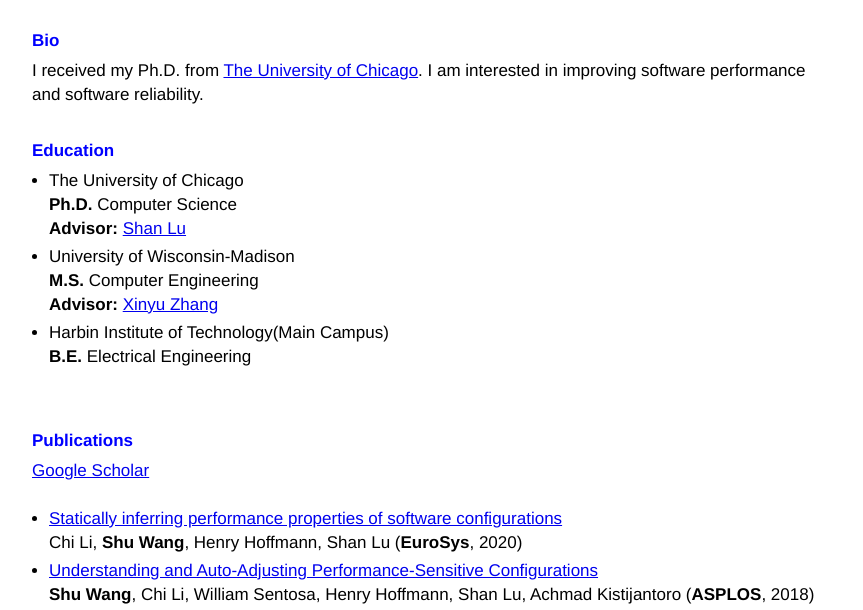
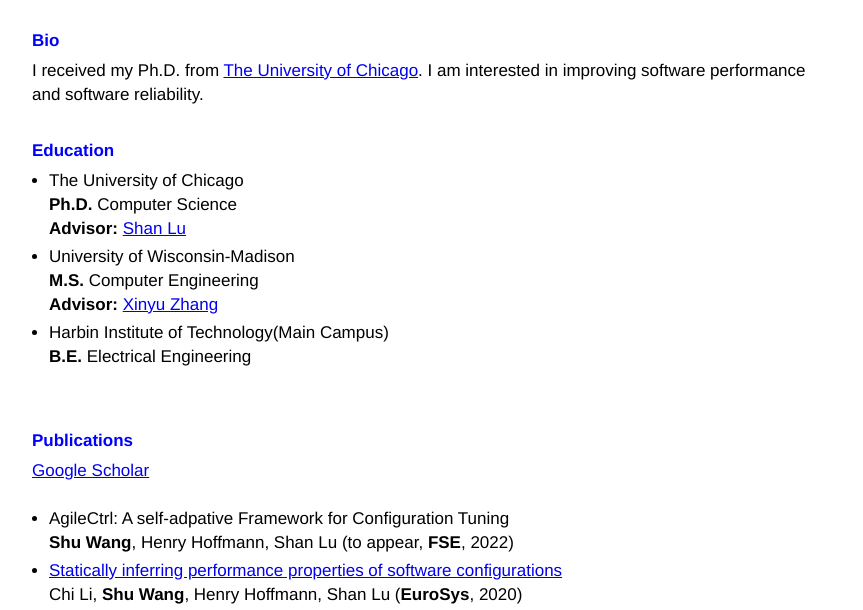
Before and after one commit to shuwang21/shuwang21.github.io, a plain HTML site: page index.html in a window 1280 px wide. Shown: the part 149-759 px from the top of the page, without its empty margins (208-1071 px from the left). Drawn offline with Linux system fonts and the light colour scheme.

Commit message:
Update index.html

```diff
--- a/index.html
+++ b/index.html
@@ -47,7 +47,7 @@
 
         <p>
           Email: <img src="images/email.png" alt="email" width="15%" height="15%" /> @uchicago.edu <br />
-	  CV:<a href="cv/shuwang_cv.pdf">Shu Wang's CV</a> <br />
+	  CV: <a href="cv/shuwang_cv.pdf">Shu Wang's CV</a> <br />
 
         </p>
       </div>
@@ -99,6 +99,12 @@
       <br />
       <ul>
 
+	<li>
+	  <p>
+	    AgileCtrl: A self-adpative Framework for Configuration Tuning<br />
+	    <strong>Shu Wang</strong>, Henry Hoffmann, Shan Lu (to appear, <strong>FSE</strong>, 2022)<br />
+	  </p>
+	</li>
 
 	<li>
 	  <p>
```
